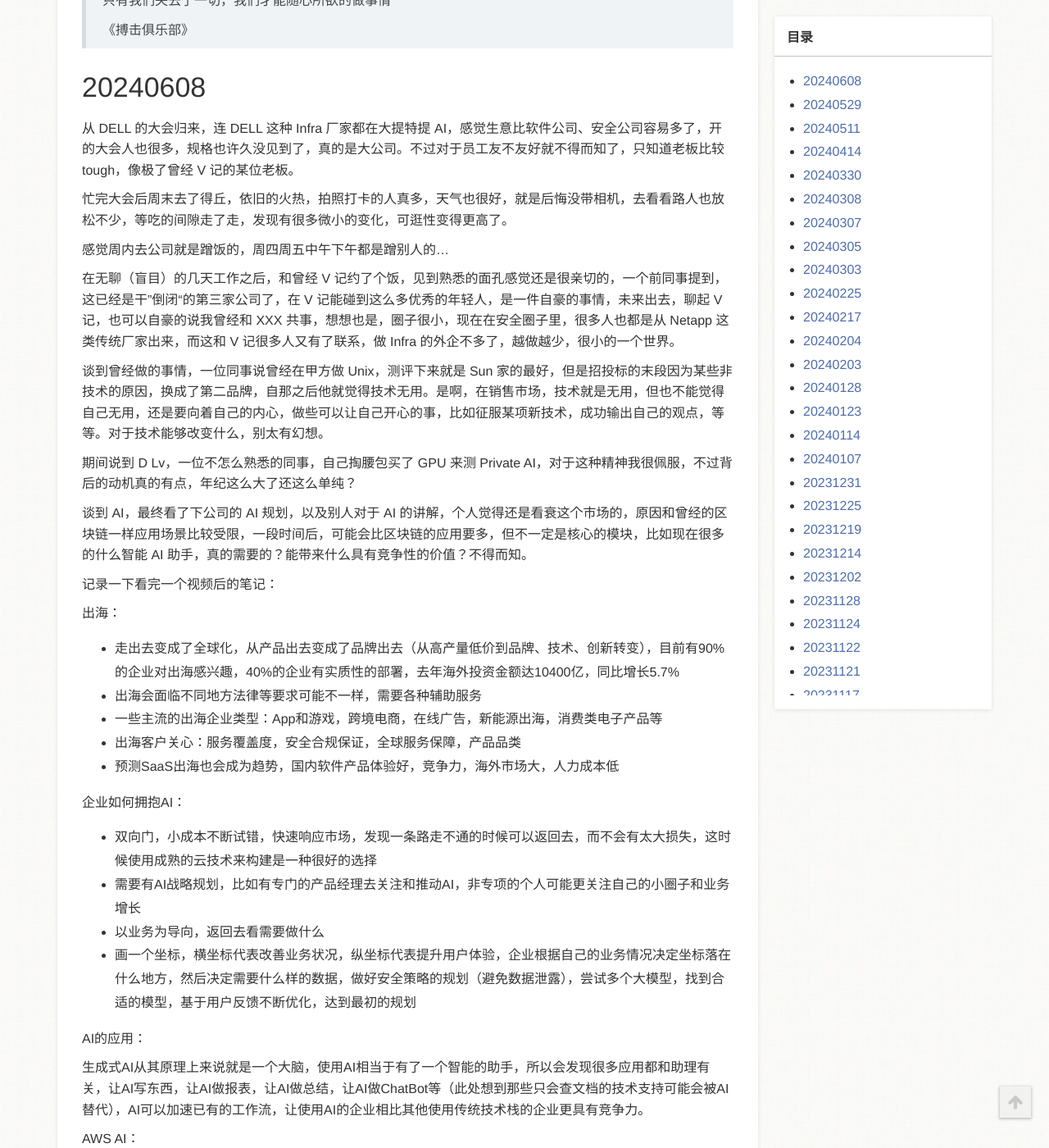
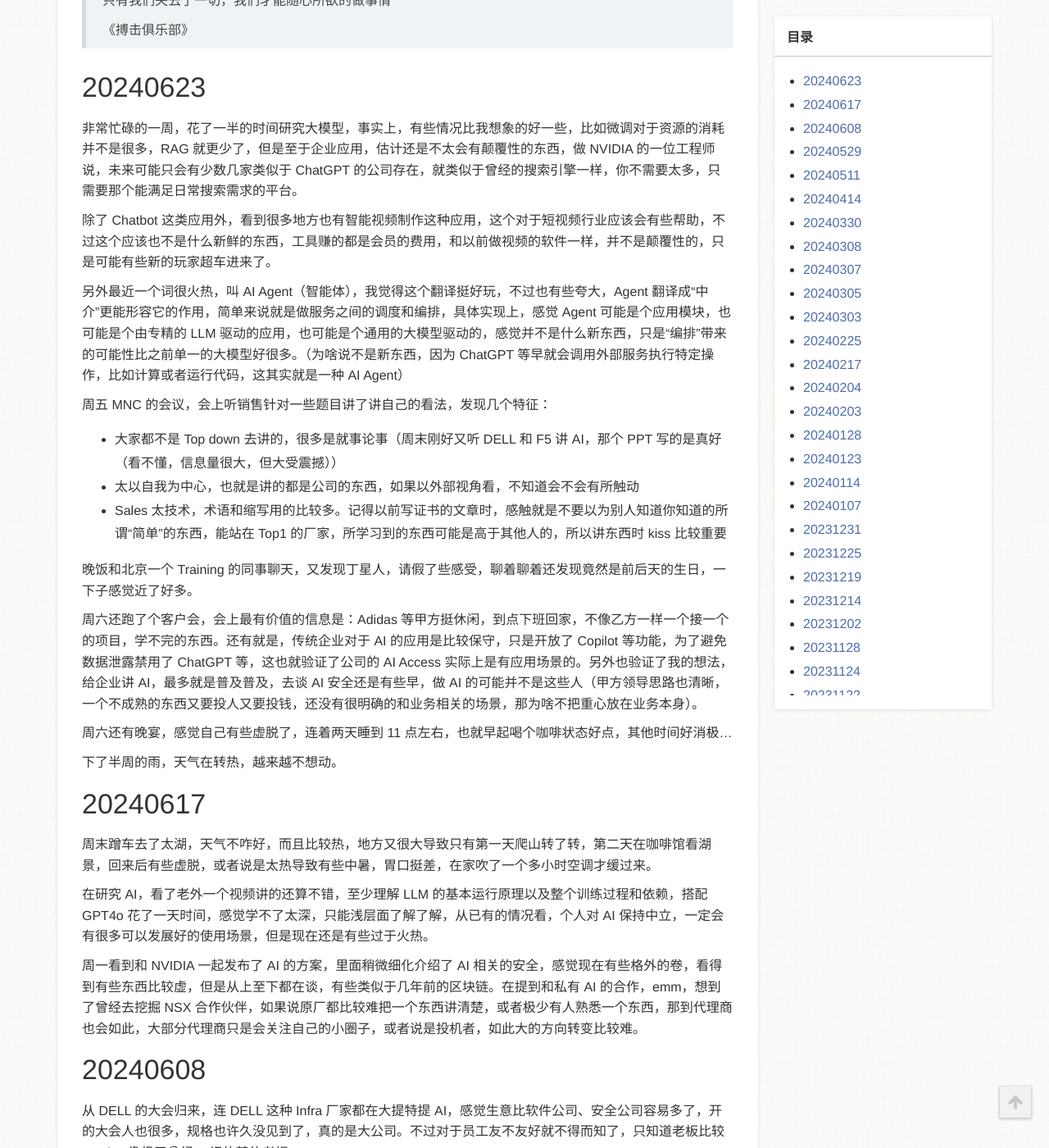
Before and after one commit to zm1990s/halfcoffee, a Jekyll site: the page built from page/3碎碎念.md, in a window 1280 px wide and 1400 px high, scrolled down 245 px. Shown: the whole window at 82% size. Built offline with Jekyll 4.4.1, drawn with Linux system fonts in a browser that asks for light colours; a style sheet for code colours, icons or effects is not loaded.

Commit message:
20240623

```diff
--- a/page/3碎碎念.md
+++ b/page/3碎碎念.md
@@ -15,6 +15,36 @@ type: page
 > 《搏击俱乐部》
 
 
+
+# 20240623
+
+非常忙碌的一周，花了一半的时间研究大模型，事实上，有些情况比我想象的好一些，比如微调对于资源的消耗并不是很多，RAG 就更少了，但是至于企业应用，估计还是不太会有颠覆性的东西，做 NVIDIA 的一位工程师说，未来可能只会有少数几家类似于 ChatGPT 的公司存在，就类似于曾经的搜索引擎一样，你不需要太多，只需要那个能满足日常搜索需求的平台。
+
+除了 Chatbot 这类应用外，看到很多地方也有智能视频制作这种应用，这个对于短视频行业应该会有些帮助，不过这个应该也不是什么新鲜的东西，工具赚的都是会员的费用，和以前做视频的软件一样，并不是颠覆性的，只是可能有些新的玩家超车进来了。
+
+另外最近一个词很火热，叫 AI Agent（智能体），我觉得这个翻译挺好玩，不过也有些夸大，Agent 翻译成“中介”更能形容它的作用，简单来说就是做服务之间的调度和编排，具体实现上，感觉 Agent 可能是个应用模块，也可能是个由专精的 LLM 驱动的应用，也可能是个通用的大模型驱动的，感觉并不是什么新东西，只是“编排”带来的可能性比之前单一的大模型好很多。（为啥说不是新东西，因为 ChatGPT 等早就会调用外部服务执行特定操作，比如计算或者运行代码，这其实就是一种 AI Agent）
+
+周五 MNC 的会议，会上听销售针对一些题目讲了讲自己的看法，发现几个特征：
+
+- 大家都不是 Top down 去讲的，很多是就事论事（周末刚好又听 DELL 和 F5 讲 AI，那个 PPT 写的是真好（看不懂，信息量很大，但大受震撼））
+- 太以自我为中心，也就是讲的都是公司的东西，如果以外部视角看，不知道会不会有所触动
+- Sales 太技术，术语和缩写用的比较多。记得以前写证书的文章时，感触就是不要以为别人知道你知道的所谓“简单”的东西，能站在 Top1 的厂家，所学习到的东西可能是高于其他人的，所以讲东西时 kiss 比较重要
+
+晚饭和北京一个 Training 的同事聊天，又发现丁星人，请假了些感受，聊着聊着还发现竟然是前后天的生日，一下子感觉近了好多。
+
+周六还跑了个客户会，会上最有价值的信息是：Adidas 等甲方挺休闲，到点下班回家，不像乙方一样一个接一个的项目，学不完的东西。还有就是，传统企业对于 AI 的应用是比较保守，只是开放了 Copilot 等功能，为了避免数据泄露禁用了 ChatGPT 等，这也就验证了公司的 AI Access 实际上是有应用场景的。另外也验证了我的想法，给企业讲 AI，最多就是普及普及，去谈 AI 安全还是有些早，做 AI 的可能并不是这些人（甲方领导思路也清晰，一个不成熟的东西又要投人又要投钱，还没有很明确的和业务相关的场景，那为啥不把重心放在业务本身）。
+
+周六还有晚宴，感觉自己有些虚脱了，连着两天睡到 11 点左右，也就早起喝个咖啡状态好点，其他时间好消极...
+
+下了半周的雨，天气在转热，越来越不想动。
+
+# 20240617
+
+周末蹭车去了太湖，天气不咋好，而且比较热，地方又很大导致只有第一天爬山转了转，第二天在咖啡馆看湖景，回来后有些虚脱，或者说是太热导致有些中暑，胃口挺差，在家吹了一个多小时空调才缓过来。
+
+在研究 AI，看了老外一个视频讲的还算不错，至少理解 LLM 的基本运行原理以及整个训练过程和依赖，搭配 GPT4o 花了一天时间，感觉学不了太深，只能浅层面了解了解，从已有的情况看，个人对 AI 保持中立，一定会有很多可以发展好的使用场景，但是现在还是有些过于火热。
+
+周一看到和 NVIDIA 一起发布了 AI 的方案，里面稍微细化介绍了 AI 相关的安全，感觉现在有些格外的卷，看得到有些东西比较虚，但是从上至下都在谈，有些类似于几年前的区块链。在提到和私有 AI 的合作，emm，想到了曾经去挖掘 NSX 合作伙伴，如果说原厂都比较难把一个东西讲清楚，或者极少有人熟悉一个东西，那到代理商也会如此，大部分代理商只是会关注自己的小圈子，或者说是投机者，如此大的方向转变比较难。
 
 # 20240608
 
```
